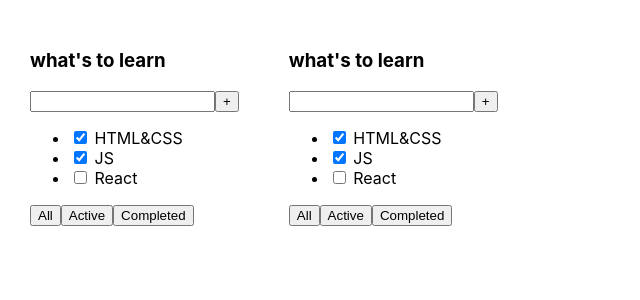
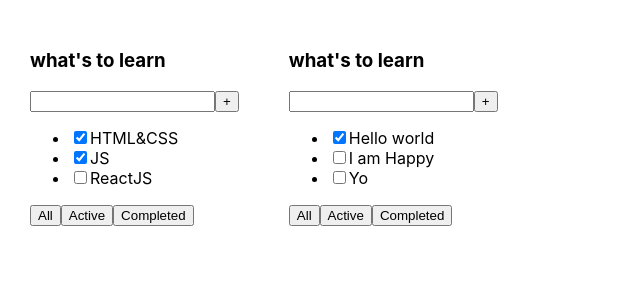
Before and after one commit to maxxjsmaxx1/vds_todolist, a React (Create React App) app: page / in a window 1280 px wide. Shown: the top 300 px of the page, without its empty margins (0-640 px from the left). Built offline with nearby package versions, Linux system fonts and the light colour scheme.

Commit message:
11 passing the array to Todolist

```diff
--- a/src/App.tsx
+++ b/src/App.tsx
@@ -18,8 +18,8 @@ function App() {
 
     return (
         <div className="App">
-            <Todolist/>
-            <Todolist/>
+            <Todolist tasks={tasks1}/>
+            <Todolist tasks={tasks2}/>
         </div>
     );
 }
--- a/src/Todolist.tsx
+++ b/src/Todolist.tsx
@@ -1,8 +1,15 @@
 import React from "react";
 
 
-
-export const Todolist = () => {
+type TodolistPropsType = {
+    tasks: Array<TasksType>
+}
+type TasksType = {
+    id: number
+    title: string
+    isDone: boolean
+}
+export const Todolist = (props: TodolistPropsType) => {
     return (
         <div>
             <h3>what's to learn</h3>
@@ -11,9 +18,12 @@ export const Todolist = () => {
                 <button>+</button>
             </div>
             <ul>
-                <li><input type="checkbox" readOnly={true} checked={true}/> <span>HTML&CSS</span></li>
-                <li><input type="checkbox" readOnly={true} checked={true}/> <span>JS</span></li>
-                <li><input type="checkbox" readOnly={true} checked={false}/> <span>React</span></li>
+                <li><input type="checkbox" readOnly={true} checked={props.tasks[0].isDone}/>
+                    <span>{props.tasks[0].title}</span></li>
+                <li><input type="checkbox" readOnly={true} checked={props.tasks[1].isDone}/>
+                    <span>{props.tasks[1].title}</span></li>
+                <li><input type="checkbox" readOnly={true} checked={props.tasks[2].isDone}/>
+                    <span>{props.tasks[2].title}</span></li>
             </ul>
             <div>
                 <button>All</button>
```
Also changed, not shown: 1 other file (tests, documents, lock files or other folders).
